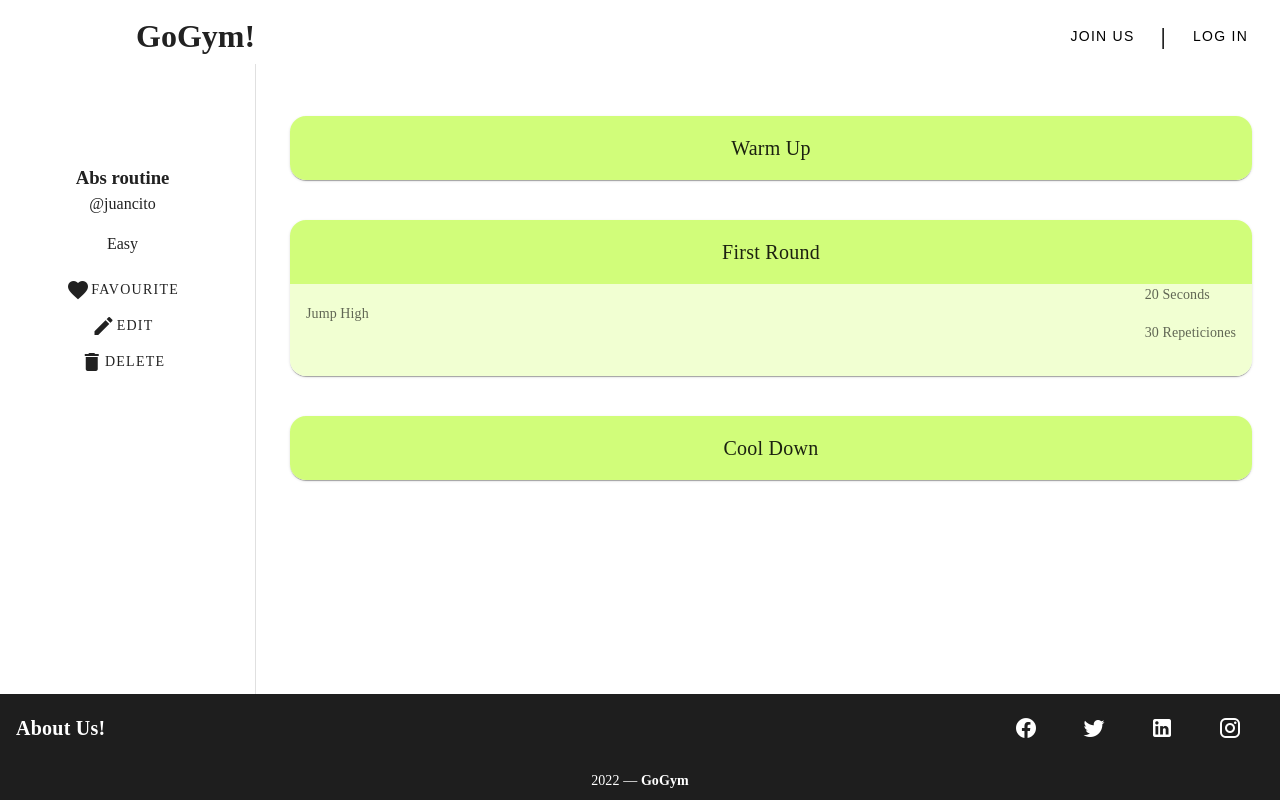
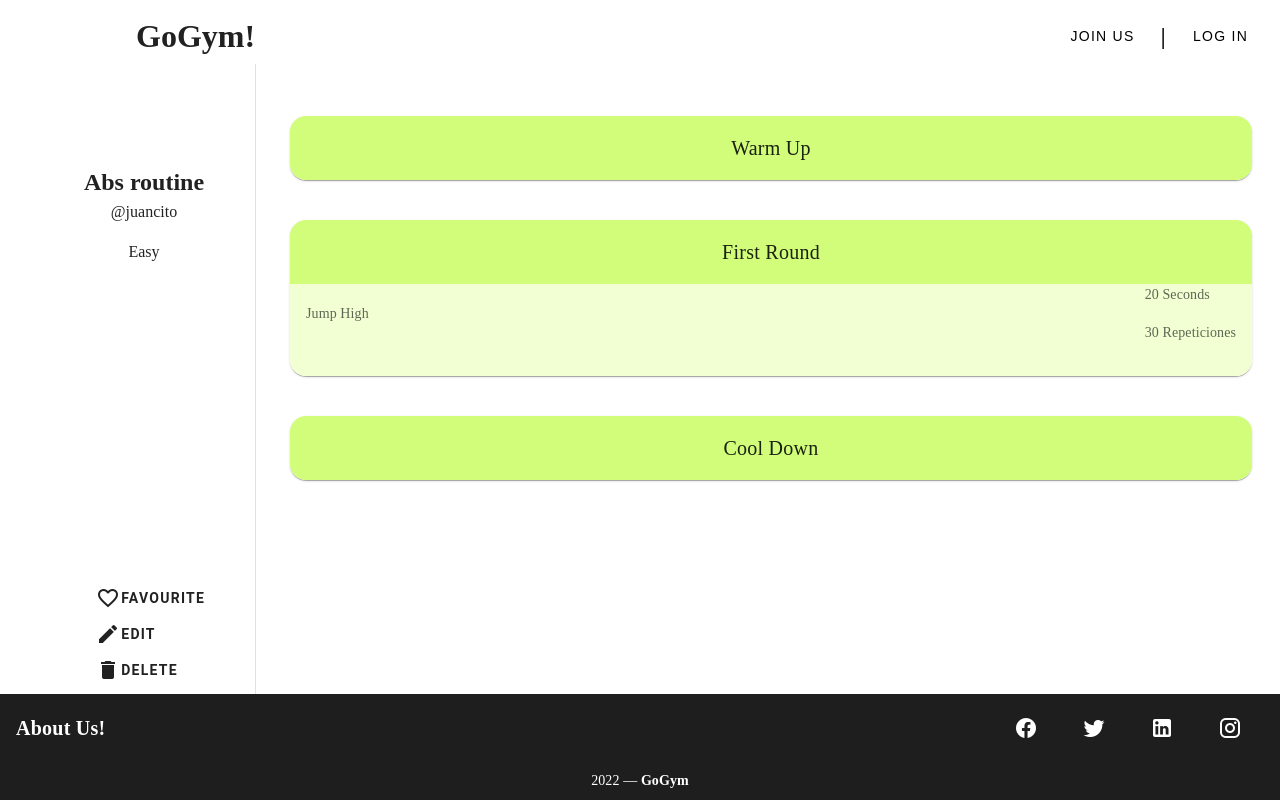
Before and after one commit to magflores/GoGym-web, a Vue app: page /routinedetailed in a window 1280 px wide. Built offline with nearby package versions, Linux system fonts and the light colour scheme; what vue-resource would draw is missing.

Commit message:
minor change
in routine detailed view

```diff
--- a/src/views/RoutineDetailedView.vue
+++ b/src/views/RoutineDetailedView.vue
@@ -2,25 +2,31 @@
   <div>
 
     <v-navigation-drawer  clipped absolute permanent>
-      <v-row  style="margin-left: 50px;margin-top: 100px">
+      <v-row  style="margin-left: 20px;margin-top: 100px">
 
       <div class="d-flex flex-column align-center mb-6">
-        <h3>Abs routine</h3>
+        <h2>Abs routine</h2>
         <p>@juancito</p>
         <p>Easy</p>
 
-        <v-btn text>
-          <v-icon>mdi-heart</v-icon>
+        <v-row  style="margin-left: 60px;margin-top: 300px">
+        <v-btn
+            class="form-font"
+            text
+            @click="show = !show"
+        >
+          <v-icon>{{!show ? 'mdi-heart-outline' : 'mdi-heart' }}</v-icon>
           <div>Favourite</div>
         </v-btn>
-        <v-btn text>
+        <v-btn class="form-font" text>
           <v-icon>mdi-pencil</v-icon>
           <div>Edit</div>
         </v-btn>
-        <v-btn text>
+        <v-btn class="form-font" text>
           <v-icon>mdi-delete</v-icon>
           <div>Delete</div>
         </v-btn>
+        </v-row>
       </div>
       </v-row>
     </v-navigation-drawer>
@@ -69,7 +75,8 @@ export default {
     return {
       warmup: false,
       firstround: true,
-      cooldown: false
+      cooldown: false,
+      show: false,
     }
   }
 }
```
